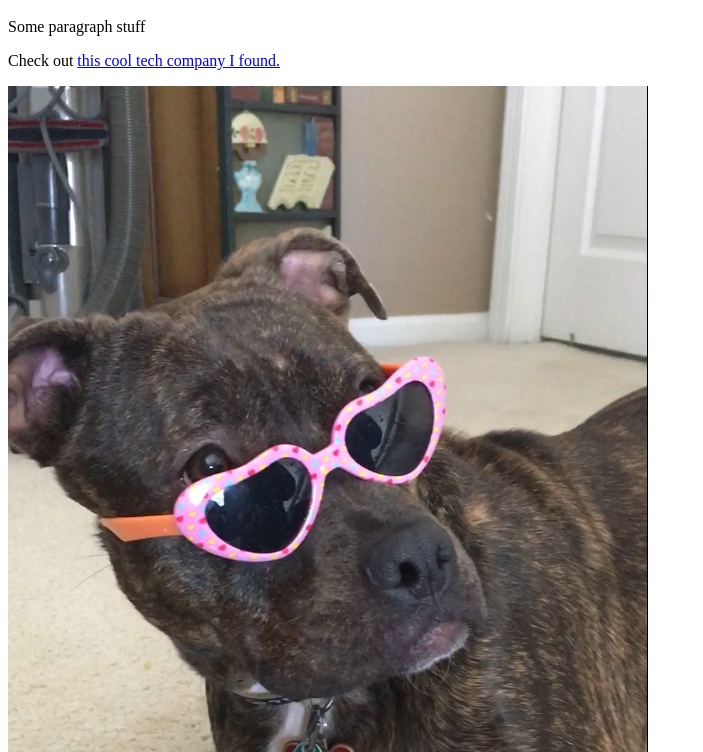
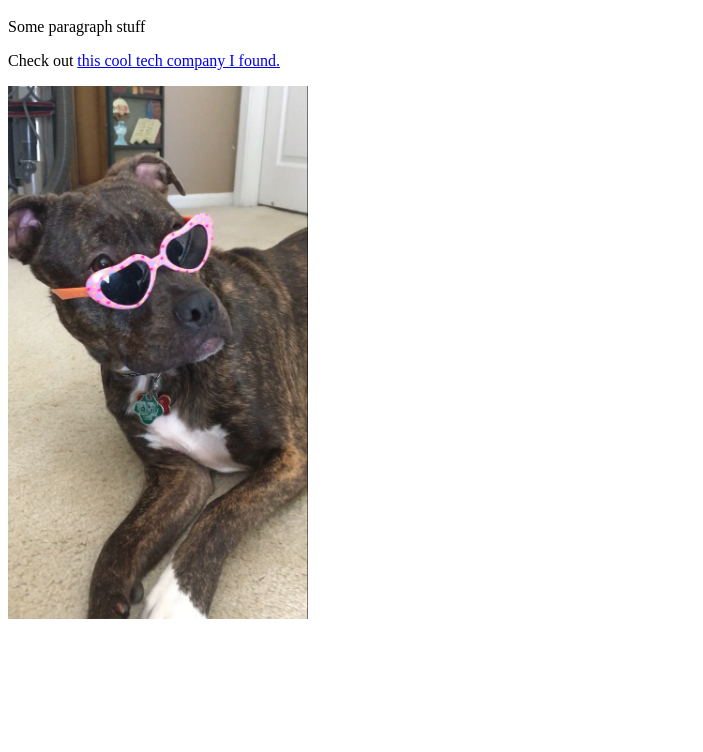
Before and after one commit to J4502-SS19/JulianaTornabene, a plain HTML site: page index.html in a window 1280 px wide. Shown: the part 48-800 px from the top of the page, without its empty margins (0-703 px from the left). Drawn offline with Linux system fonts and the light colour scheme.

Commit message:
Finished width and height examples

```diff
--- a/index.html
+++ b/index.html
@@ -8,7 +8,7 @@
     <h1> My first website</h1>
     <p> Some paragraph stuff </p>
     <p> Check out <a href="https://www.apple.com/"> this cool tech company I found.</a></p>
-<img src="piper.jpg" alt="Piper in glasses"/>
+<img width="300px"src="piper.jpg" alt="Piper in glasses"/>
     </body>
 
 
```
